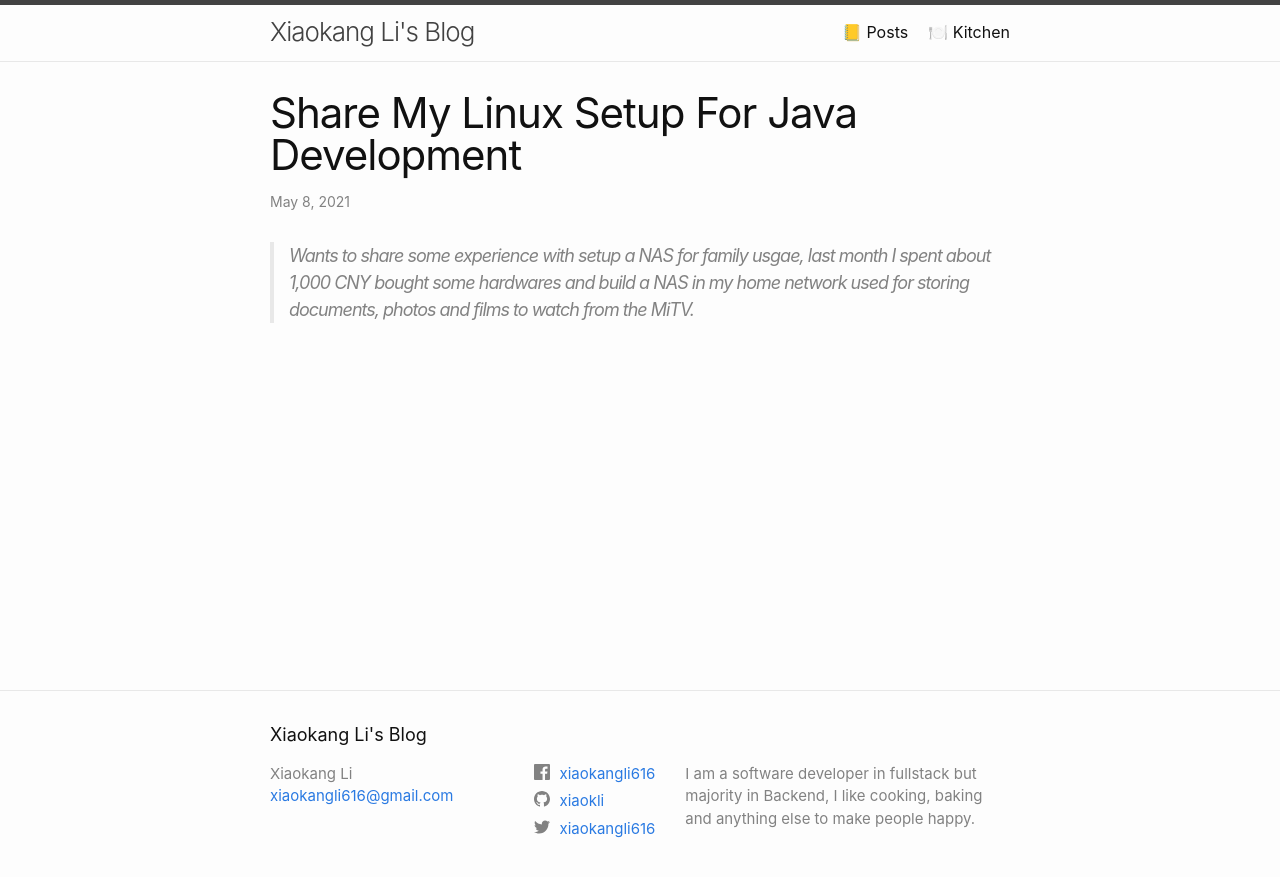
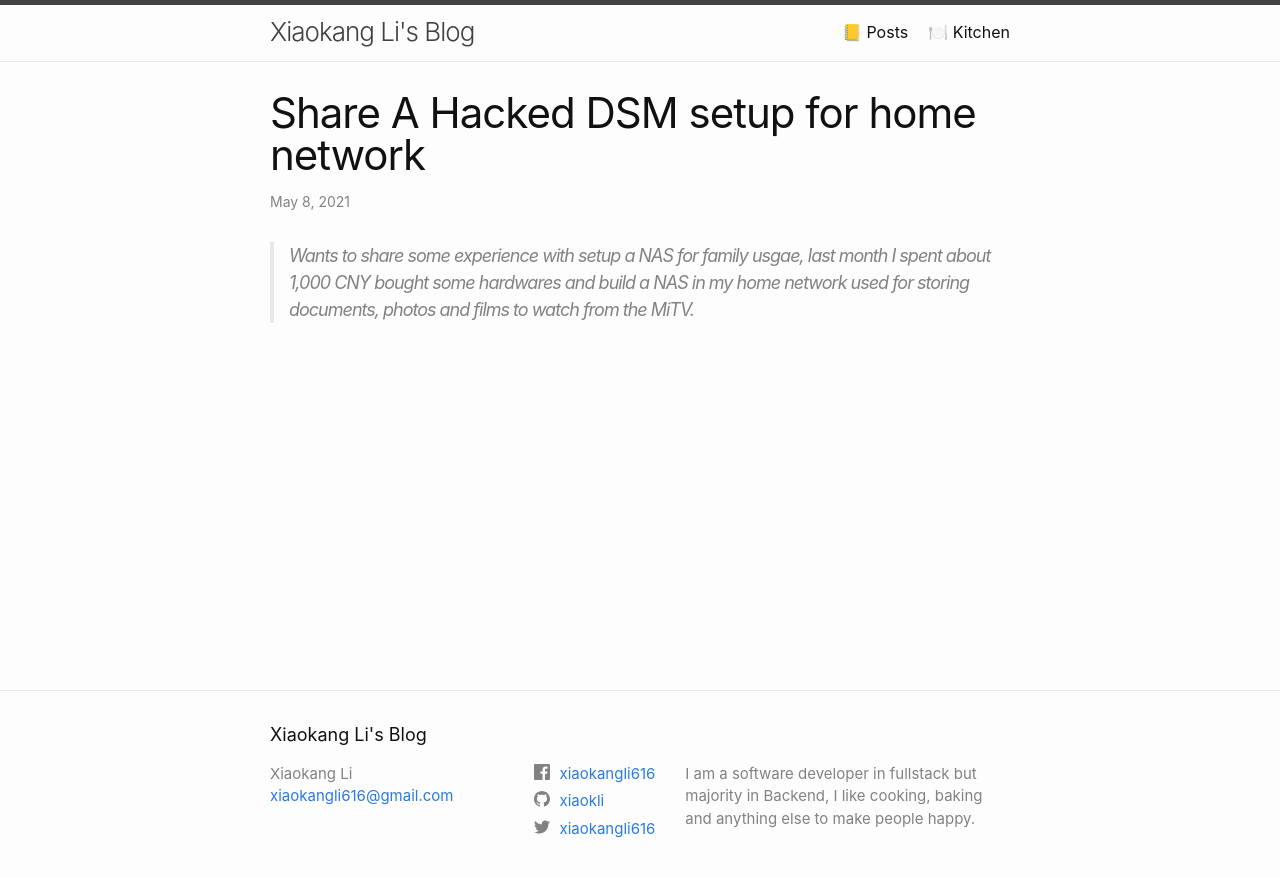
Before and after one commit to xiaokli/xiaokli.github.io, a Jekyll site: the page built from _posts/2022-07-30-about-sysnology-hack.md, in a window 1280 px wide. Shown: the top 877 px of the page. Built offline with Jekyll 4.4.1, drawn with Linux system fonts in a browser that asks for light colours.

Commit message:
Update 2022-07-30-about-sysnology-hack.md

```diff
--- a/_posts/2022-07-30-about-sysnology-hack.md
+++ b/_posts/2022-07-30-about-sysnology-hack.md
@@ -1,9 +1,8 @@
 ---
 layout: post
-title: "Share My Linux Setup For Java Development"
+title: "Share A Hacked DSM setup for home network"
 date:   2021-05-08 13:18:21 +0800
 categories: nas
 ---
 
-> Wants to share some experience with setup a NAS for family usgae, last month I spent about 1,000 CNY bought some hardwares and build a NAS in my home network used for storing
- documents, photos and films to watch from the MiTV.
+> Wants to share some experience with setup a NAS for family usgae, last month I spent about 1,000 CNY bought some hardwares and build a NAS in my home network used for storing documents, photos and films to watch from the MiTV.
```
